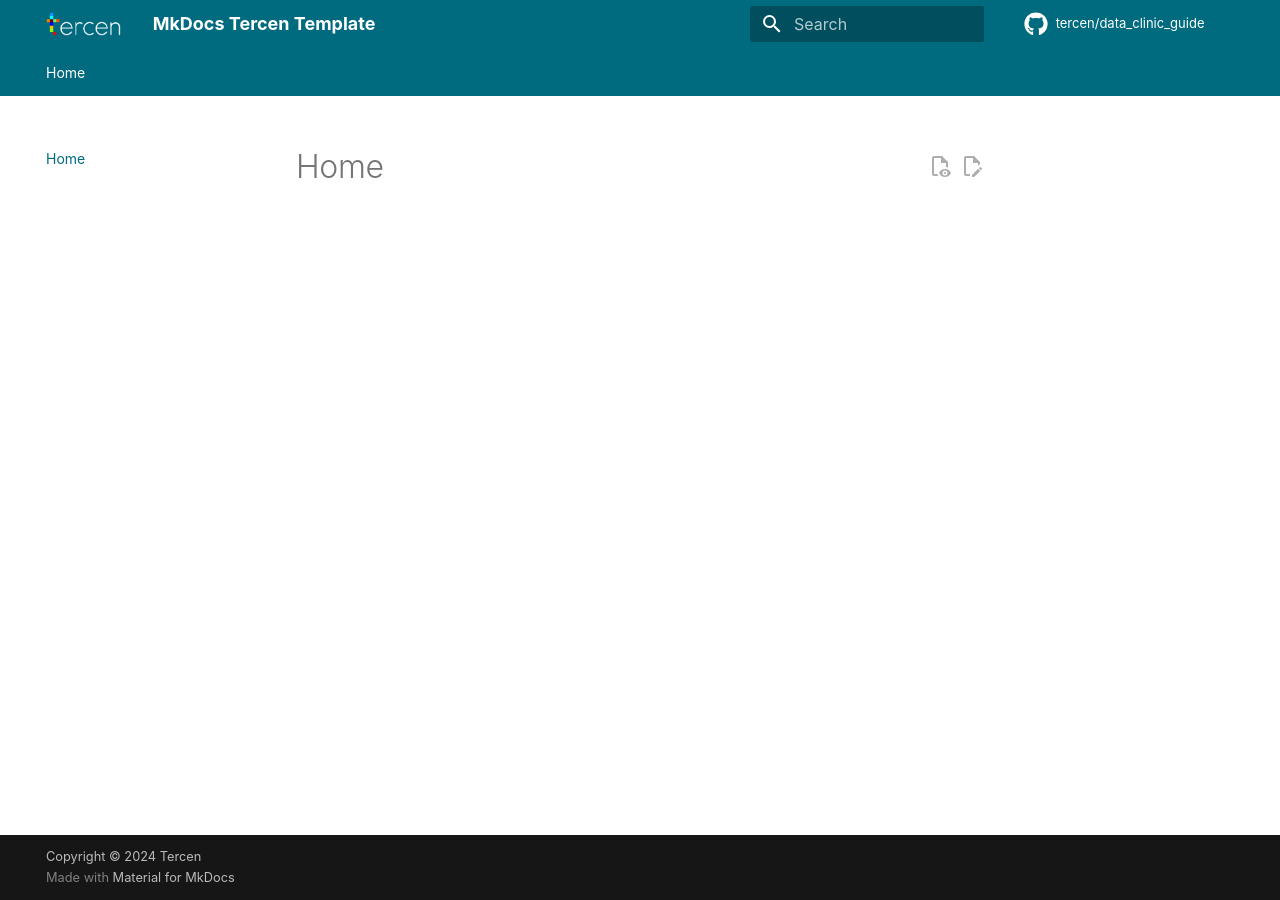
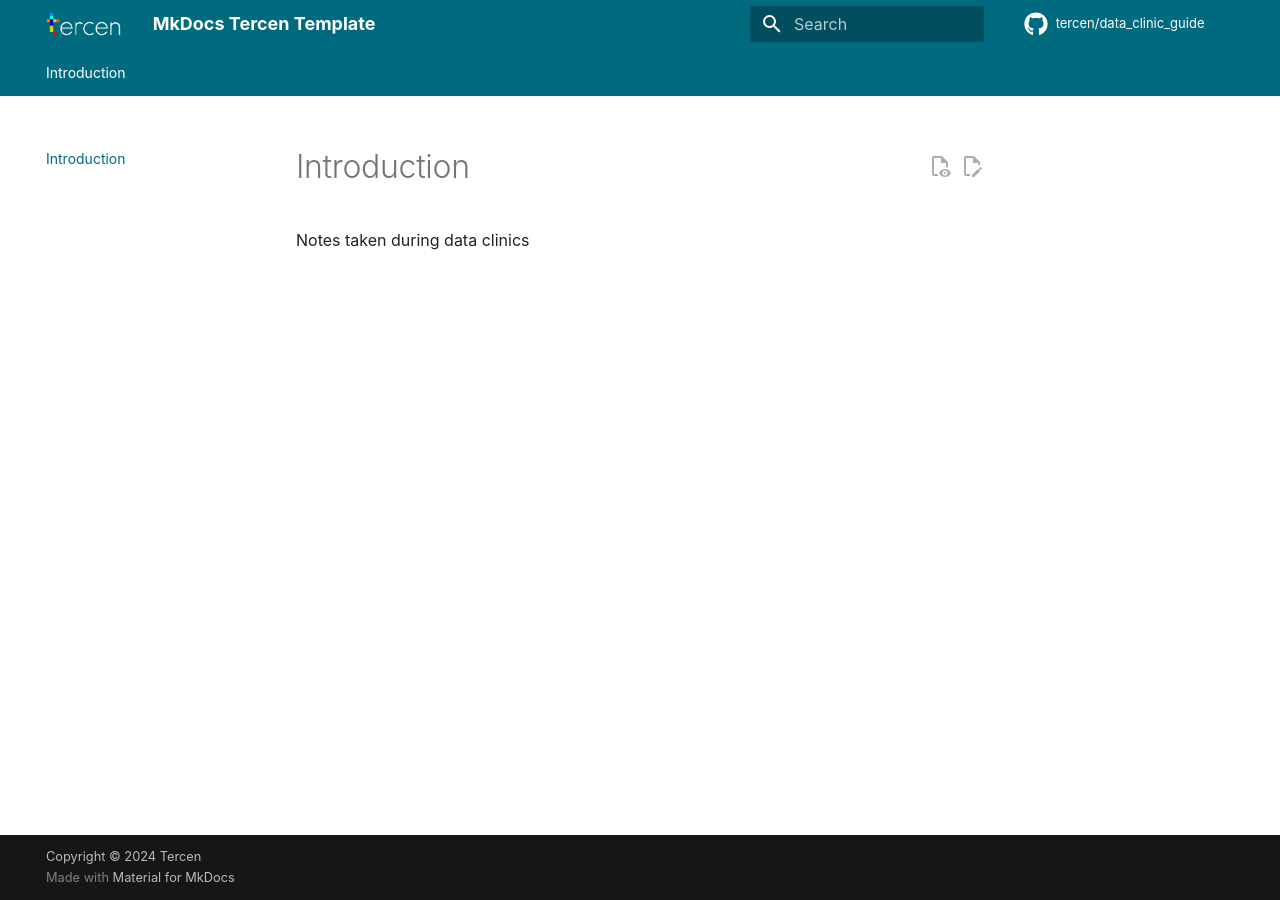
Before and after one commit to tercen/data_clinic_guide, an MkDocs documentation site: the page built from docs/index.md, in a window 1280 px wide. Built offline with MkDocs 1.6.1 and Material for MkDocs 9.7.7, drawn with Linux system fonts in a browser that asks for light colours; comment, search, counter and statistics services are not loaded; the version menu is left out.

Commit message:
Update index.md

```diff
--- a/docs/index.md
+++ b/docs/index.md
@@ -1 +1,3 @@
-# Home
+# Introduction
+
+Notes taken during data clinics
```
